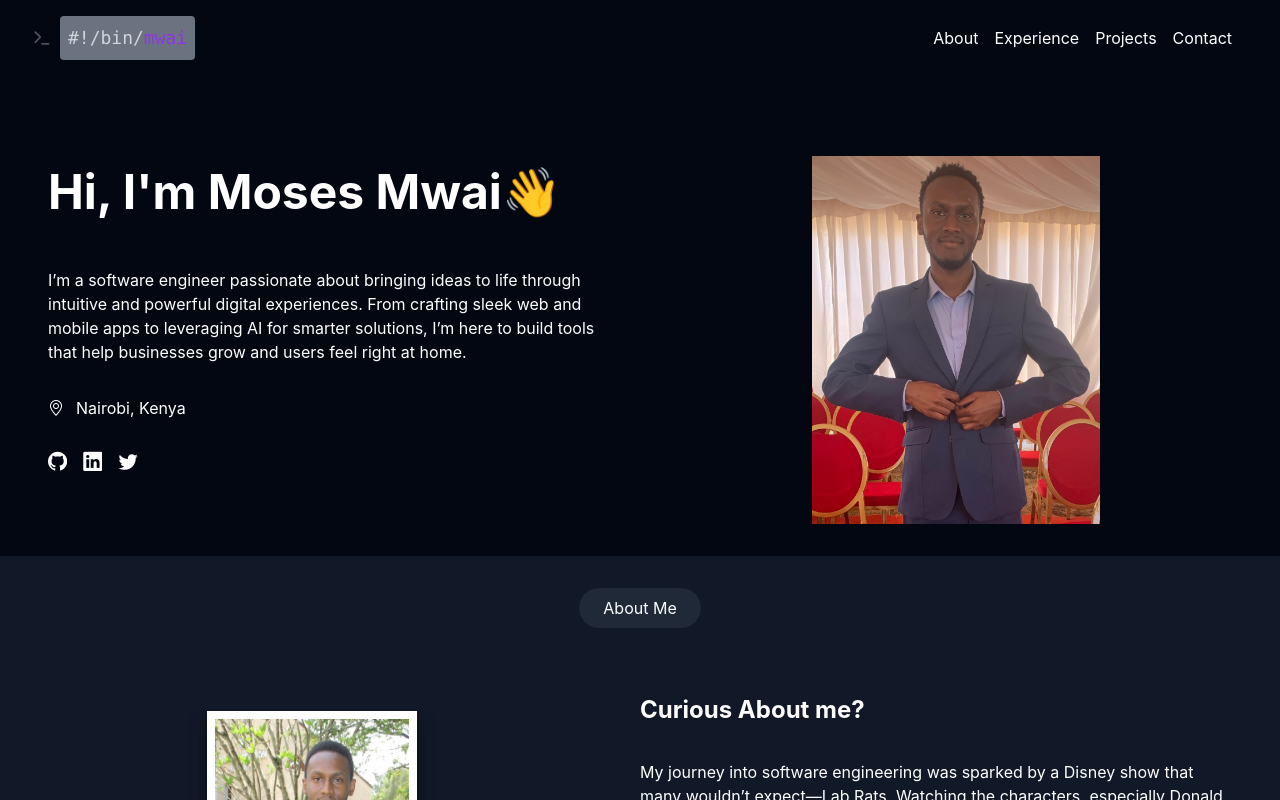
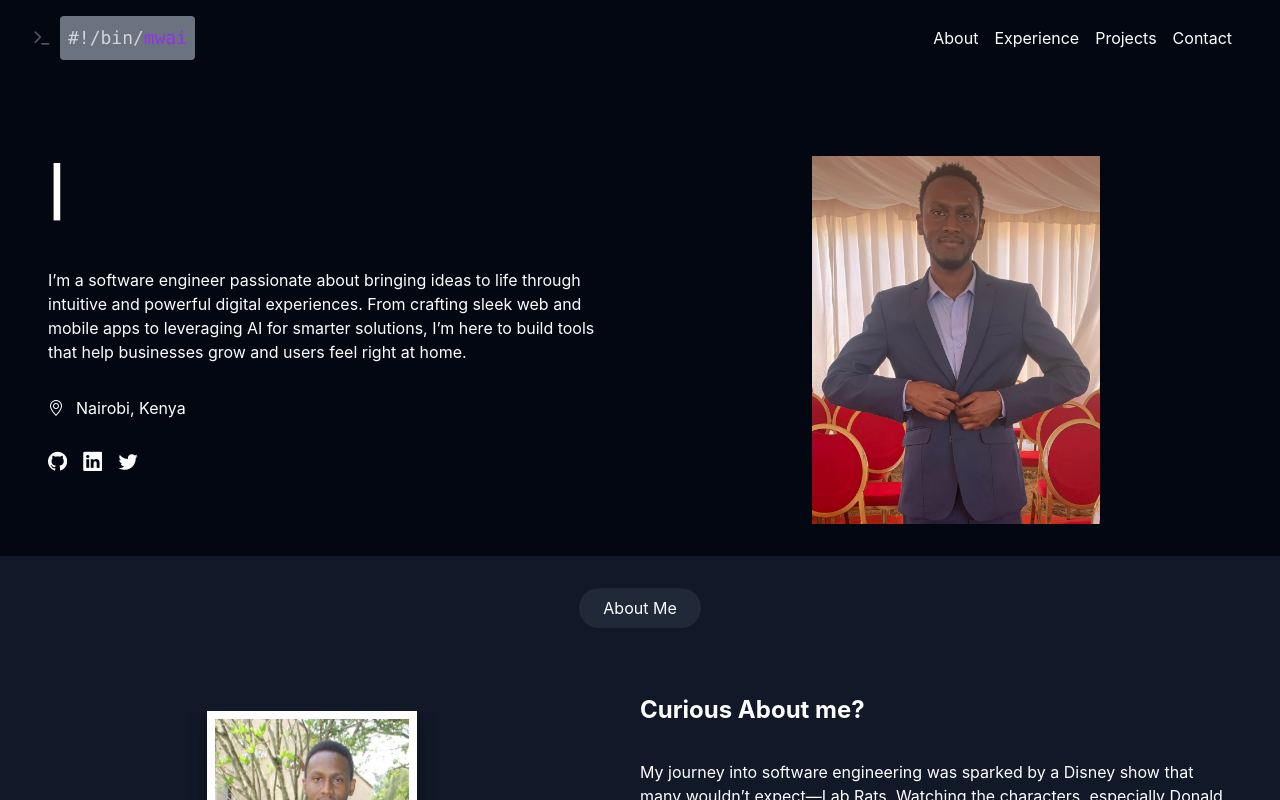
Before and after one commit to moses946/mwai-portfolio, a React (Create React App) app: page / in a window 1280 px wide. Shown: the top 800 px of the page. Built offline with nearby package versions, Linux system fonts and the light colour scheme.

Commit message:
Add typed animation

```diff
--- a/package.json
+++ b/package.json
@@ -11,6 +11,7 @@
     "react": "^18.3.1",
     "react-dom": "^18.3.1",
     "react-scripts": "5.0.1",
+    "typed.js": "^2.1.0",
     "web-vitals": "^2.1.4"
   },
   "scripts": {
@@ -38,7 +39,7 @@
     ]
   },
   "devDependencies": {
-    "tailwindcss": "^3.4.14",
-    "@babel/plugin-proposal-private-property-in-object": "^7.14.5"
+    "@babel/plugin-proposal-private-property-in-object": "^7.14.5",
+    "tailwindcss": "^3.4.14"
   }
 }
--- a/src/Pages/Home.js
+++ b/src/Pages/Home.js
@@ -2,8 +2,23 @@ import React from "react";
 import "../Styles/Home.css"
 // import PhotoCard from "../Components/PhotoCard";
 import yourPhoto from "../assets/mwai home.jpg";
+import Typed from 'typed.js';
+import {useRef, useEffect} from "react";
 
 const Home = () => {
+  const el = useRef(null);
+  useEffect(() => {
+    const typed = new Typed(el.current, {
+      strings: ["Hi, I'm Moses Mwai 👋", "Salut, je suis Moses Mwai 👋","你好，我是Moses Mwai 👋","Hallo, ich bin Moses Mwai 👋", "Hi, I'm Moses Mwai 👋"],
+      typeSpeed: 50,
+    });
+
+    return () => {
+      // Destroy Typed instance during cleanup to stop animation
+      typed.destroy();
+    };
+  }, []);
+
   return (
     <div className="HomePage p-4 flex gap-4 justify-center  flex-row-reverse">
       <div className="homeImage">
@@ -12,7 +27,7 @@ const Home = () => {
       </div>
       <div className="homeText flex flex-col px-8 ">
         <div className="title">
-          <h1>Hi, I'm Moses Mwai👋</h1>
+          <h1><span ref={el} /></h1>
         </div>
         <div className="home-desc py-4">
           <p>
```
Also changed, not shown: 1 other file (tests, documents, lock files or other folders).
